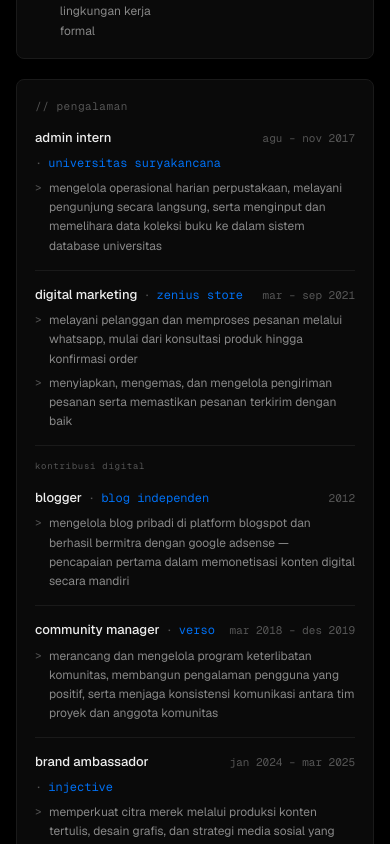
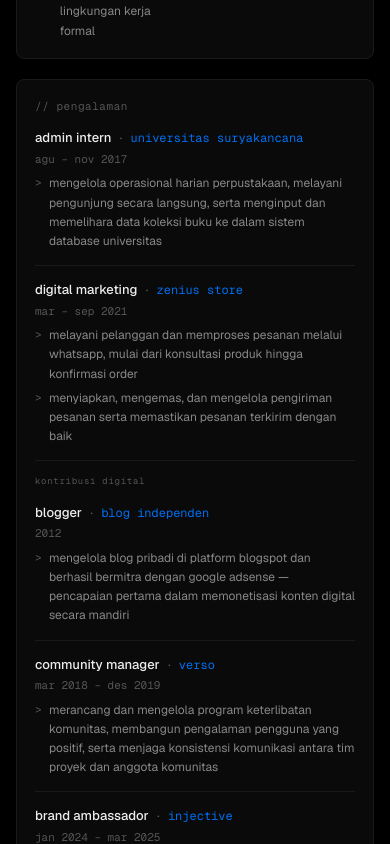
Before and after one commit to zkllian/portfolio, a React (Vite) app in the folder artifacts/barcode-gen/: page /tentang in a window 390 px wide. Shown: the part 1480-2324 px from the top of the page. Built offline with nearby package versions, Linux system fonts and the light colour scheme.

Commit message:
Add barcode generator stylesheet
Replit-Commit-Author: Agent

```diff
--- a/artifacts/barcode-gen/src/index.css
+++ b/artifacts/barcode-gen/src/index.css
@@ -785,6 +785,17 @@ textarea:focus { border-color: #444; }
   flex-shrink: 0;
 }
 
+@media (max-width: 480px) {
+  .cv-entry-header {
+    flex-wrap: wrap;
+    gap: 2px;
+  }
+  .cv-entry-period {
+    width: 100%;
+    margin-top: 1px;
+  }
+}
+
 .cv-group-label {
   font-size: 9px;
   font-family: 'Geist Mono', monospace;
```
